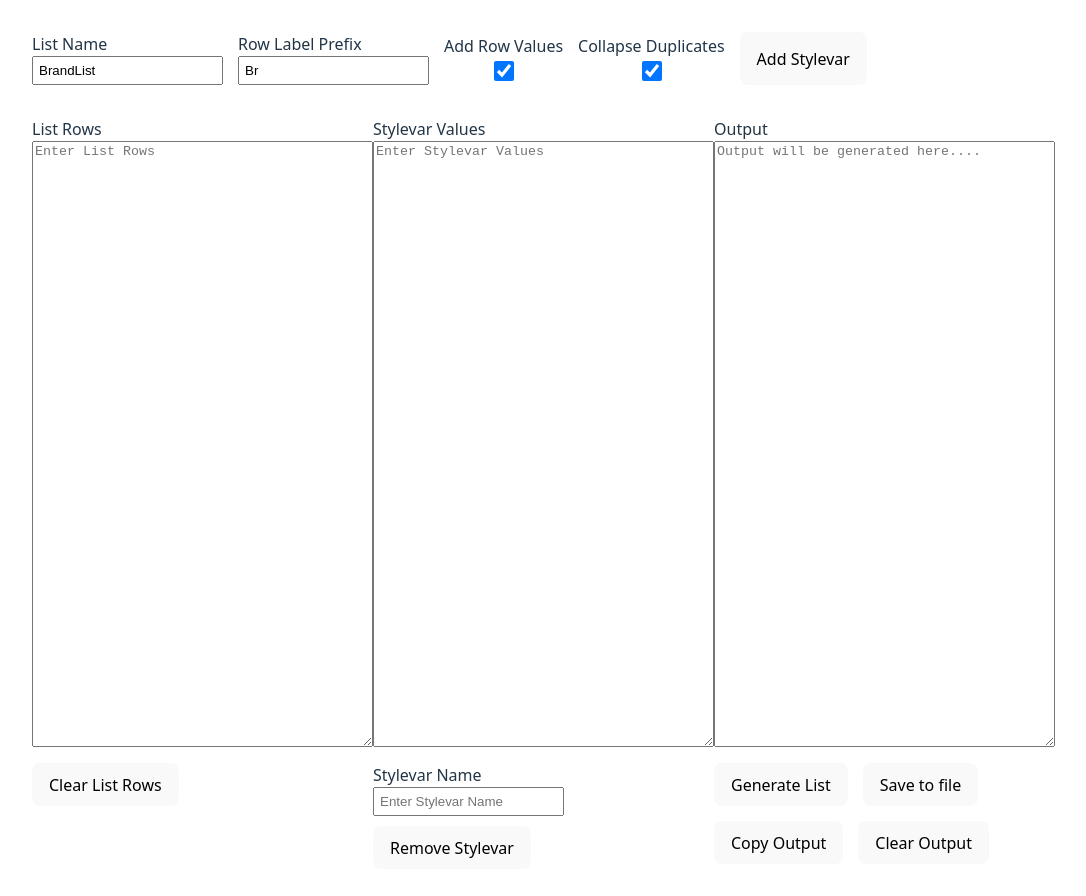
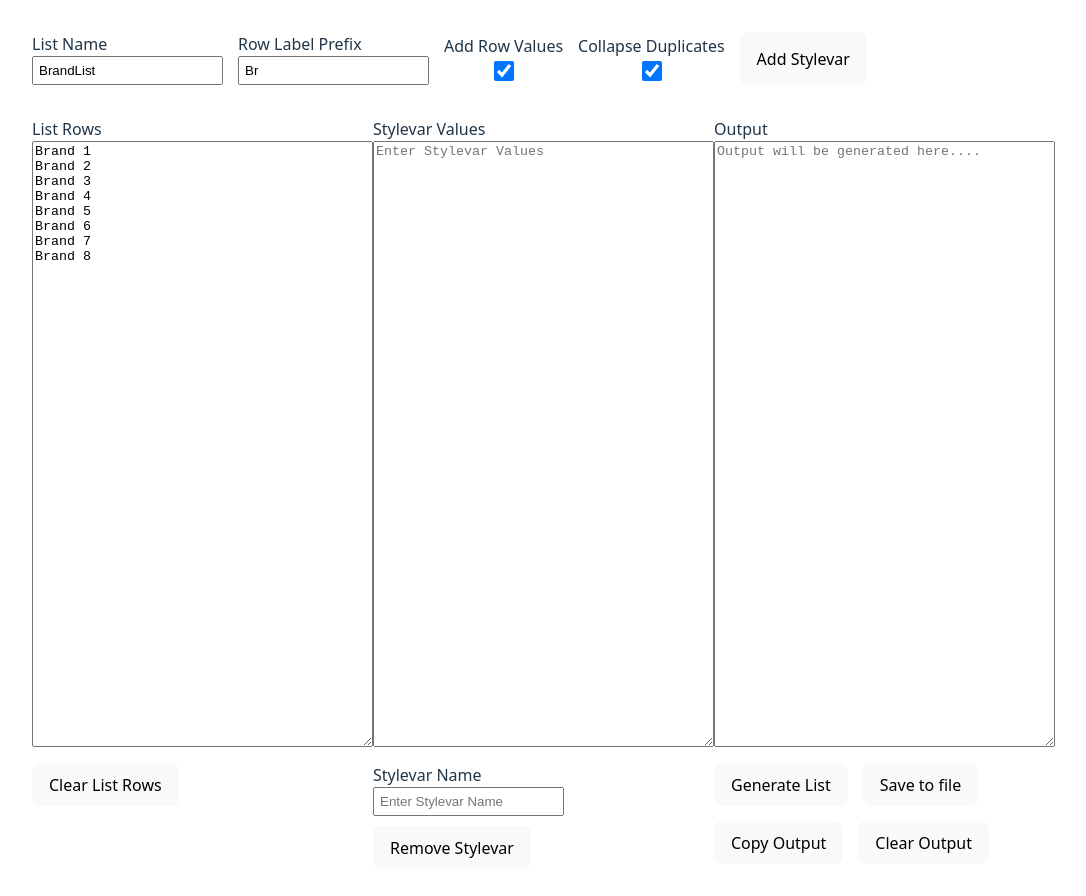
Before and after one commit to codak2/defineListGen, a React (Vite) app: page / in a window 1280 px wide. Shown: the top 896 px of the page, without its empty margins (0-1086 px from the left). Built offline with nearby package versions, Linux system fonts and the light colour scheme.

Commit message:
list container component completed and some out component

```diff
--- a/src/App.jsx
+++ b/src/App.jsx
@@ -99,7 +99,6 @@ const handleStyleVarValueChange = (e) => {
 
 
 
-
   return (
     <>
       <main id='mainContainer'>
@@ -117,9 +116,19 @@ const handleStyleVarValueChange = (e) => {
         />
 
         <div className="contentContainer">
-            <ListContainer />
+            <ListContainer
+            listRows={listData.listRows.join("\n").split(',')}
+            handleListRowsChange={handleListRowsChange}
+            handleClearText={handleListDataChange}
+            />
             <SVContainer />
-            <OutputContainer />
+
+
+            <OutputContainer
+            outputValue={output.join("\n")}
+
+            />
+
         </div>
 
       </main>
--- a/src/components/ListContainer.jsx
+++ b/src/components/ListContainer.jsx
@@ -1,14 +1,22 @@
 import React from 'react'
 
-const ListContainer = () => {
+const ListContainer = (props) => {
   return (
     <>
     <div id="listContainer" className='container2'>
             <label htmlFor=""> List Rows <br />
-              <textarea name="" id="" placeholder='Enter List Rows' cols="40" rows="40"></textarea>
+              <textarea name="" id=""
+              placeholder='Enter List Rows'
+              cols="40"
+              rows="40"
+              value={props.listRows}
+              onChange={props.handleListRowsChange}
+              />
             </label>
 
-            <button type="button">Clear List Rows</button>
+            <button type="button"
+            onClick={() => props.handleClearText('listRows', "")}
+            >Clear List Rows</button>
           </div>
     </>
   )
--- a/src/components/OutputContainer.jsx
+++ b/src/components/OutputContainer.jsx
@@ -1,11 +1,16 @@
 import React from 'react'
 
-const OutputContainer = () => {
+const OutputContainer = (props) => {
   return (
     <>
               <div id="outputContainer" className='container2' style={{ "width": "20rem" }}>
             <label htmlFor=""> Output <br />
-              <textarea name="" id="" placeholder='Output will be generated here....' cols="40" rows="40"></textarea>
+              <textarea name="" id=""
+              placeholder='Output will be generated here....'
+              cols="40" rows="40"
+              value={props.outputValue}
+
+              />
             </label>
 
             <div className="container1">
```
